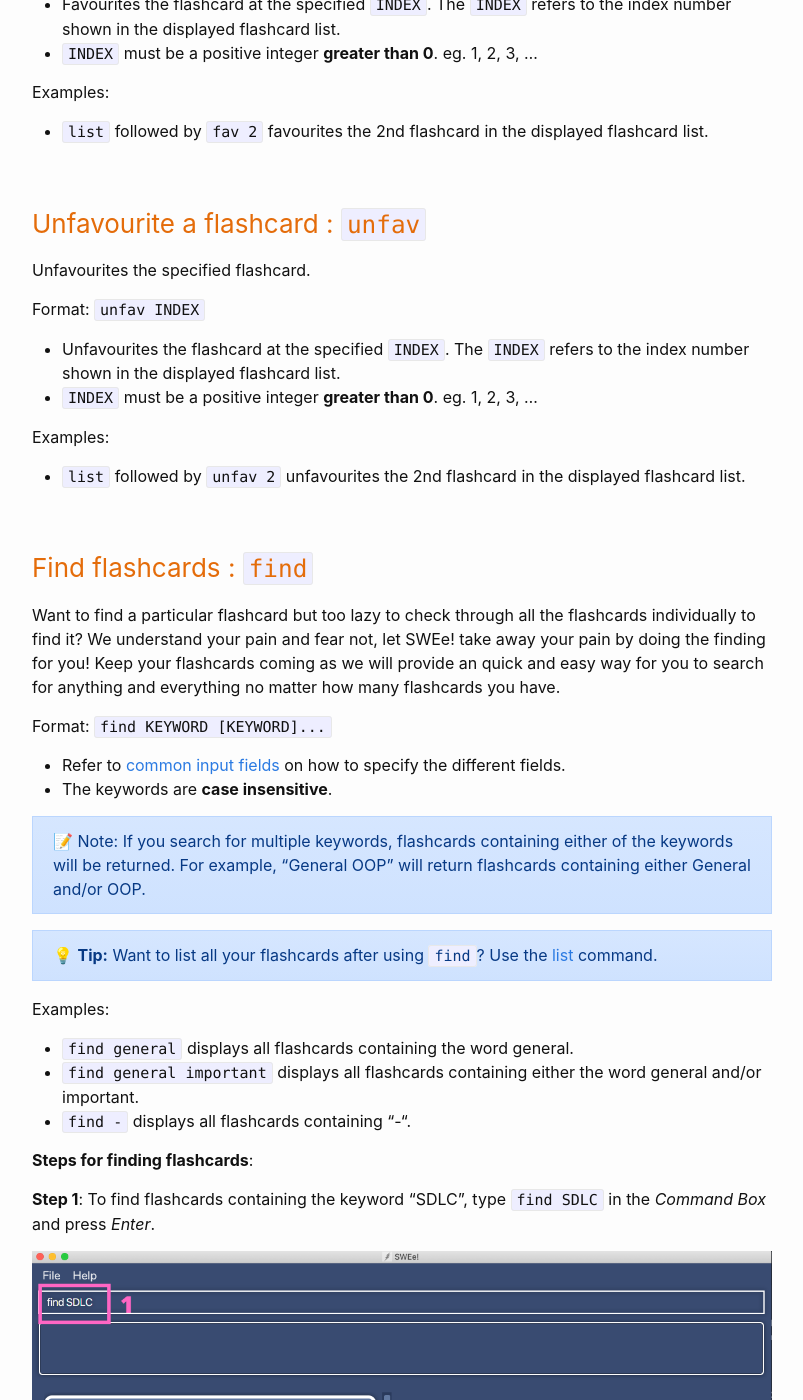
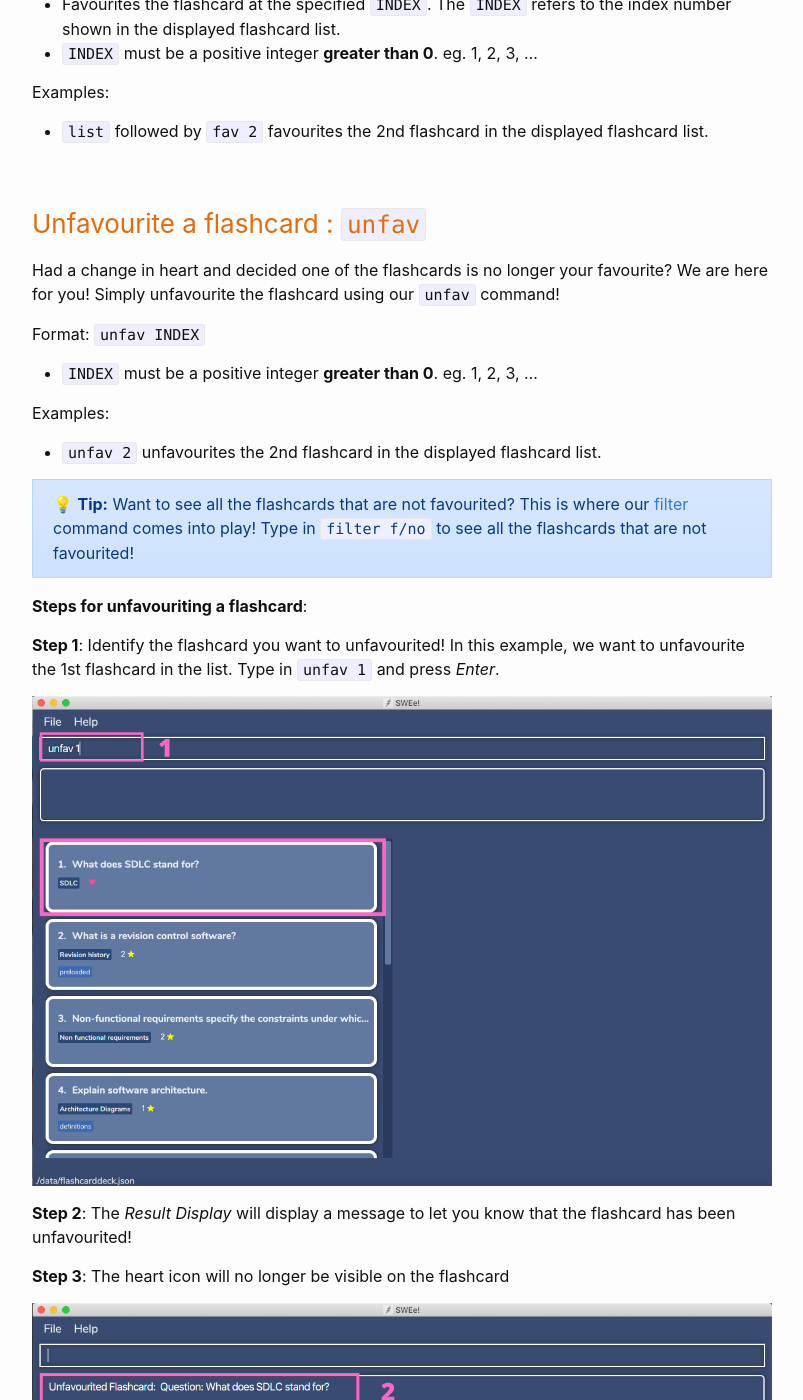
Before and after one commit to minzzelo/cs2101ug, a Jekyll site: the page built from docs/UserGuide.md, in a window 1280 px wide and 1400 px high, scrolled down 13936 px. Shown: the whole window, without its empty margins (238-1041 px from the left). Built offline with Jekyll 4.4.1, drawn with Linux system fonts in a browser that asks for light colours; emoji names are drawn with the system emoji font.

Commit message:
Update unfav

```diff
--- a/docs/UserGuide.md
+++ b/docs/UserGuide.md
@@ -313,17 +313,36 @@ Examples:
 
 ### Unfavourite a flashcard  : `unfav`
 
-Unfavourites the specified flashcard.
+Had a change in heart and decided one of the flashcards is no longer your favourite? We are here for you! Simply unfavourite the flashcard using our `unfav` command!
 
 Format: `unfav INDEX`
 
-* Unfavourites the flashcard at the specified `INDEX`. The `INDEX` refers to the index number shown in the displayed flashcard list.
 * `INDEX` must be a positive integer **greater than 0**. eg. 1, 2, 3, …
 
 Examples:
-* `list` followed by `unfav 2` unfavourites the 2nd flashcard in the displayed flashcard list.
+* `unfav 2` unfavourites the 2nd flashcard in the displayed flashcard list.
+
+<div markdown="span" class="alert alert-primary">
+
+:bulb: **Tip:** Want to see all the flashcards that are not favourited? This is where our [filter](#filter-for-flashcards---filter) command comes into play! Type in `filter f/no` to see all the flashcards that are not favourited!
+
+</div>
 
 <div style="page-break-after: always;"></div>
+
+**Steps for unfavouriting a flashcard**:
+
+**Step 1**: Identify the flashcard you want to unfavourited! In this example, we want to unfavourite the 1st flashcard in the list. Type in `unfav 1` and press *Enter*.
+
+![Unfav Step 1](images/ug/ug_unfav_step1.png)
+
+**Step 2**: The *Result Display* will display a message to let you know that the flashcard has been unfavourited!
+
+**Step 3**: The heart icon will no longer be visible on the flashcard
+
+
+![Unfav Step 2 + 3](images/ug/ug_unfav_step23.png)
+
 
 ### Find flashcards : `find`
 
```
